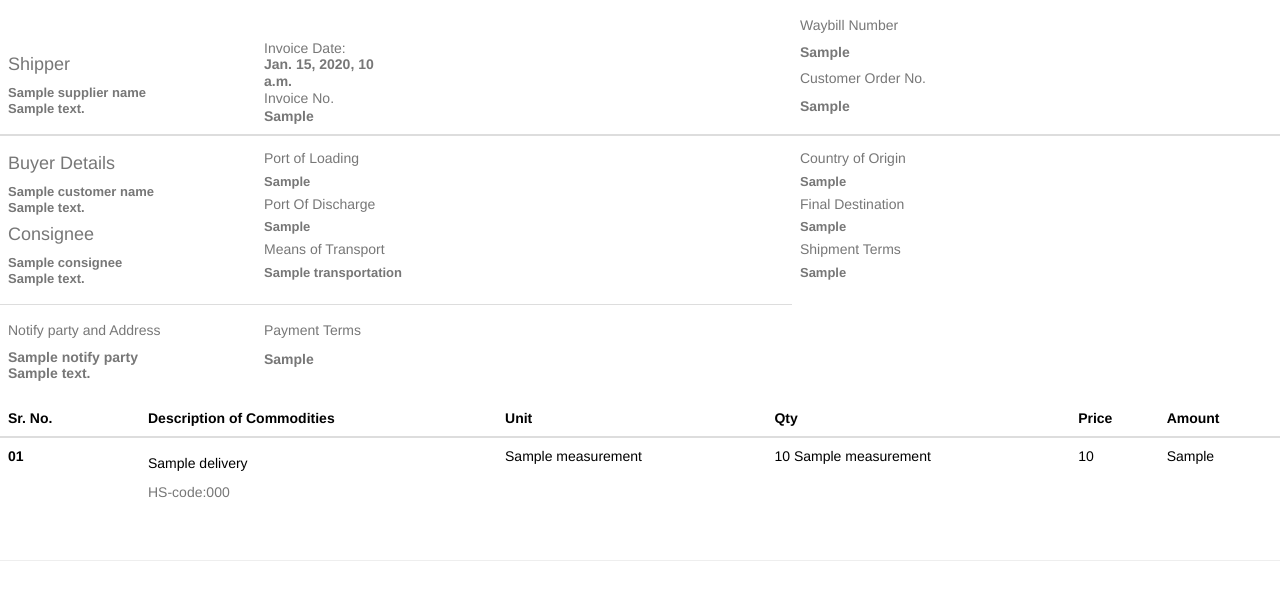
After one commit to ludaze/cosmic_heroku, a Django app: template cosmic/templates/commercial_invoice.html in a window 1280 px wide. The commit adds this page. Shown: the part 257-853 px from the top of the page. Run offline with Django 5.2, Linux system fonts and the light colour scheme; the template is opened without the code that fills it: most values are stand-ins (such as "Sample title", 1, 10 or a date in 2020); lists and menus that the app fills with data are empty; some libraries are stand-ins or nearby versions.

Commit message:
commercial invoice page created

```diff
--- /dev/null
+++ b/cosmic/templates/commercial_invoice.html
@@ -0,0 +1,237 @@
+{% extends 'cosmic_base.html' %}
+{% load humanize %}
+{% block content %}
+<div class="form-group pull-left" style="margin-top: 0;margin-left: 0;">
+
+    <div class="table-responsive ">
+        <table class="table table-nowrap mb-0" style="margin-bottom: 0;margin-left: 0;">
+            <thead>
+                    {% if my_order.order_no%}
+                    <th style="width: 20%">
+                        <h4 class="text-muted text-sm-end font-size-15 mb-1">Shipper</h4>
+                        <div class="text-muted">
+                            <p class="mb-1" style="line-height: 1.2;font-size: small;">{{my_order.supplier_name.supplier_name}} <br>
+                                {{my_order.supplier_name.supplier_address}}</p>
+
+                        </div>
+                    </th>
+                    {%else%}
+                    <th style="width: 200px;">
+                        <h4 class="text-muted text-sm-end font-size-15 mb-1">Shipper</h4>
+                        <div class="text-muted" style="line-height: 1.2;">
+                            <p class="mb-1">{{my_order.supplier_name.supplier_name}}</p>
+                            <p class="mb-1">{{my_order.supplier_name.supplier_address}}</p>
+
+                        </div>
+                    </th>
+                    {%endif%}
+                    <th >
+                        <div class="col-sm-5" style="width: 140px;padding: 0;">
+                            <div class="text-muted text-sm-end">
+                                <div class="mt-4">
+                                    <h5 class="font-size-15 mb-1" style="margin: 0;">Invoice Date:</h5>
+                                    <p style="margin: 0;line-height: 1.2;">{{shipping.invoice_date}}</p>
+                            </div>
+                            <div class="text-muted" style="width: 200px;padding: 0;" >
+                                <h5 class="font-size-15 mb-1" style="margin: 0; line-height: 1.2">Invoice No.</h5>
+                                <p class="mb-1" style="margin: 0;">{{my_order.order_no}}</p>
+
+                            </div>
+
+                            </div>
+                        </div>
+
+                    </th>
+
+                    <th>
+                        {% if shipping.truck_waybill_no%}
+                        <div class="text-muted">
+                            <h5 class="font-size-15 mb-1" style="line-height: 1.2;">Waybill Number</h5>
+                            <p class="mb-1" style="line-height: 1.2;">{{shipping.truck_waybill_no}}</p>
+
+                        </div>
+                        {%endif%}
+                        <div class="text-muted">
+                            <h5 class="font-size-15 mb-1">Customer Order No.</h5>
+                            <p class="mb-1">{{shipping.customer_no}}</p>
+
+                        </div>
+
+                        <!-- <div class="text-muted">
+                            <h5 class="font-size-15 mb-1" style="margin: 0;">Shipper's Ref. no</h5>
+                                    <p style="margin: 0;">1111</p>
+
+                        </div> -->
+                    </th>
+                </tr>
+            </thead><!-- end thead -->
+            <tbody>
+                <tr>
+                    {% if my_order.order_no%}
+                    <th style="width: 400px;">
+                        <h4 class="text-muted text-sm-end font-size-13 mb-1">Buyer Details</h4>
+                        <div class="text-muted font-size: small;">
+                            <p class="mb-1 font-size-11" style="line-height: 1.2; font-size: small;">{{my_order.customer_name.customer_name}} <br>
+                                {{my_order.customer_name.customer_address}}</p>
+
+                        </div>
+                        {% if my_order.consignee%}
+
+                        <h4 class="text-muted text-sm-end font-size-15 mb-1">Consignee</h4>
+                        <div class="text-muted">
+                            <p class="mb-1" style="line-height: 1.2; font-size: small;">{{my_order.consignee.customer_name}} <br>
+                                {{my_order.consignee.customer_address}}</p>
+
+                        </div>
+                        {%endif%}
+                    </th>
+                    {%else%}
+                    <th style="width: 400px;">
+                        <h4 class="text-muted text-sm-end font-size-15 mb-1">Cosignee</h4>
+                        <div class="text-muted">
+                            <p class="mb-1" style="line-height: 1.2;">{{my_order.supplier_name.supplier_name}} <br>
+                                {{my_order.supplier_name.supplier_address}}</p>
+
+                        </div>
+
+                    </th>
+                    {%endif%}
+                    <th>
+                        <div class="text-muted">
+                            <h5 class="font-size-15 mb-1" style="line-height: 0.7;">Port of Loading</h5>
+                            <p class="mb-1" style="line-height: 1.2;font-size: small;">{{my_order.port_of_loading}}</p>
+
+                        </div>
+                        <div class="text-muted">
+                            <h5 class="font-size-15 mb-1" style="line-height: 0.7;">Port Of Discharge</h5>
+                            <p class="mb-1" style="line-height: 1.2;font-size: small;">{{my_order.port_of_discharge}}</p>
+
+                        </div>
+
+                        <div class="text-muted">
+                            <h5 class="text-muted text-sm-end font-size-15 mb-1" style="line-height: 0.7;">Means of
+                                Transport</h5>
+                            <!-- <p class="mb-1">Bole Sub city, Kebele 02,House No. 393/2</p> -->
+                            <p class="mb-1" style="font-size: small;line-height: 1.2;">{{my_order.transportation}}</p>
+                        </div>
+                    </th>
+                    <th>
+                        <div class="text-muted">
+                            <h5 class="font-size-15 mb-1 text-sm-end" style="line-height: 0.7;">Country of Origin</h5>
+                            <p class="mb-1" style="line-height: 1.2;font-size: small;">{{my_order.country_of_origin}}</p>
+
+                        </div>
+                        <div class="text-muted">
+                            <h5 class="font-size-15 mb-1 text-sm-end" style="line-height: 0.7;">Final Destination</h5>
+                            <p class="mb-1" style="line-height: 1.2;font-size: small;">{{my_order.final_destination}}</p>
+
+                        </div>
+                        <div class="text-muted">
+                            <h5 class="text-muted text-sm-end font-size-15 mb-1" style="line-height: 0.7;"> Shipment Terms</h5>
+                            <!-- <p class="mb-1">Bole Sub city, Kebele 02,House No. 393/2</p> -->
+                            <p class="mb-1" style="font-size: small;line-height: 1.2;">{{my_order.shipment_type}}</p>
+                        </div>
+                    </th>
+
+                </tr>
+                <tr>
+                    <th style="width: 400px;">
+                        {% if my_order.notify_party%}
+                        <div class="text-muted" style="width: 240px;">
+                            <h5 class="text-muted text-sm-end font-size-15 mb-1">Notify party and Address</h5>
+
+                            <p class="mb-1" style="line-height: 1.2;">{{my_order.notify_party.customer_name}} <br>
+                                {{my_order.notify_party.customer_address}}</p>
+
+
+                        </div>
+                        {%endif%}
+                    </th>
+                    <th>
+                        <div class="text-muted">
+                            <h5 class="font-size-15 mb-1">Payment Terms</h5>
+                            <p class="mb-1">{{my_order.payment_type}}</p>
+
+                        </div>
+
+                    </th>
+
+                </tr>
+                <tr>
+
+                </tr>
+                <!-- end tr -->
+            </tbody><!-- end tbody -->
+        </table><!-- end table -->
+    </div>
+    <!-- end row -->
+
+    <div class="py-2">
+
+        <div class="table-responsive">
+            <table class="table align-middle table-nowrap table-centered mb-0">
+                <thead>
+                    <tr>
+                        <th style="width: 140px;">Sr. No.</th>
+                        <th>Description of Commodities</th>
+                        <th>Unit</th>
+                        <th>Qty</th>
+                        <th>Price</th>
+                        <th>Amount</th>
+                        <!-- <th class="text-end" style="width: 120px;">Total</th> -->
+                    </tr>
+                </thead><!-- end thead -->
+                <tbody>
+
+
+                    {% if shipping_items %}
+                    {% for delivery in shipping_items %}
+                    <tr>
+                        <td style="font-weight: bold;">0{{ forloop.counter }}</td>
+                        <td>
+                            <div>
+                                <h5 class="text-truncate font-size-14 mb-1"> {{delivery.item_name}}</h5>
+                                <p class="text-muted mb-0">HS-code:{{delivery.hs_code}}</p>
+                            </div>
+                        </td>
+
+                        {% if delivery.measurement%}
+                        <td>{{delivery.measurement}}</td>
+                        {%else%}
+                        <td>{{my_order.measurement_type}}</td>
+                        {%endif%}
+                        <td>{{delivery.net_weight}} {{delivery.measurement}}</td>
+                        <td> {{delivery.price}}</td>
+                        <td>{{delivery.before_vat}}</td>
+                        <!-- <td> {{delivery.before_vat}} </td> -->
+
+                    </tr>
+                    {% endfor %}
+                    {% endif %}
+
+                    <!--
+
+                                        <tr>
+                                            <th scope="row" colspan="4" class="border-0 text-end">Total</th>
+                                            <td class="border-0 text-end"><h4 class="m-0 fw-semibold" id="final_pric"></h4></td>
+                                        </tr> -->
+
+
+                    </tr>
+                    <!-- end tr -->
+                </tbody><!-- end tbody -->
+            </table><!-- end table -->
+        </div><!-- end table responsive -->
+        <!-- <div class="d-print-none mt-4">
+                                <div class="float-end">
+                                    <a href="javascript:window.print()" class="btn btn-success me-1"><i class="fa fa-print"></i></a>
+                                    <a href="#" class="btn btn-primary w-md">Send</a>
+                                </div>
+                            </div> -->
+
+        <hr>
+    </div>
+</div>
+
+
+{% endblock %}
--- a/cosmic/urls.py
+++ b/cosmic/urls.py
@@ -16,6 +16,8 @@ urlpatterns = [
     path('order_approval', views.order_approval, name='order_approval'),
     path('order_status', views.order_status, name='order_status'),
     path('edit_order', views.edit_order, name='edit_order'),
+    path('commercial_invoice', views.commercial_invoice, name='commercial_invoice'),
+
     #path('print_order', views.print_order, name='print_order'),
 
 ]
--- a/cosmic/views.py
+++ b/cosmic/views.py
@@ -546,12 +546,10 @@ def commercial_invoice(request):
     if request.method == 'GET':
         pr_no = request.GET['order_no']
         inv_no = request.GET['invoice_num']
-        print(inv_no,"inv")
         try:
             orders = cosmic_order.objects.get(order_no=pr_no)
             pr_items = order_item.objects.all()
             pr_items = pr_items.filter(order_no=pr_no)
-            print(pr_items)
         except cosmic_order.DoesNotExist:
             # If it's not found in purchase_orders, try searching in import_PR
             try:
```
Also changed, not shown: cosmic/templates/display_order.html (+0 -7 lines).
